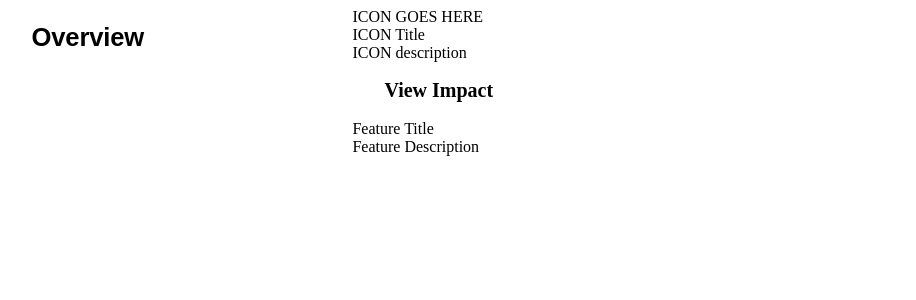
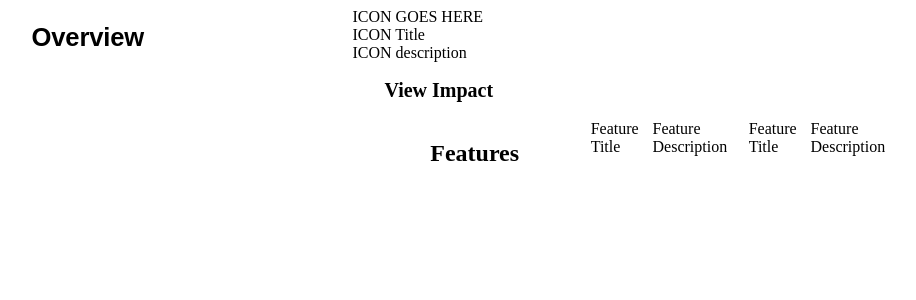
Before and after one commit to rpt25-FEC-tatertots/Overview, a React app: page / in a window 1280 px wide. Both pictures are taken after a click on the button "Specs And Features". Shown: the top 300 px of the page, without its empty margins (132-1048 px from the left). Built offline with nearby package versions, Linux system fonts and the light colour scheme; no server answers; the HTML template or start-up script is replaced by a standard one.

Commit message:
Need to refactor the component tree I think. Cutting a new branch.

```diff
--- a/client/src/components/ProductDetails.jsx
+++ b/client/src/components/ProductDetails.jsx
@@ -1,13 +1,35 @@
 import React from 'react';
 import styled from 'styled-components';
 
+const FeatureContainer = styled.div`
+  display: flex;
+  justify-content: center;
+`;
+
 // create style that can be applied to feature title text
+const FeatureHeader = styled.h2`
+  font-family: Nunito Sans;
+  font-weight: bold;
+  flex-basis: 25.390625%;
+`;
 
 // create style that can be applies to feature description text
+const FeatureDescription = styled.div`
+  font-family: Nunito Sans;
+  font-weight: 400;
+`;
 
 // create container with flexbox to hold everything
+const DetailsContainer = styled.div`
+  display: flex;
+  flex-direction: column;
+  flex-basis: 50%;
+`;
 
 // for each row, create a container with two columns
+const DetailsRow = styled.div`
+  display: flex;
+`;
 
 // display all rows in a column
 
@@ -20,10 +42,17 @@ class ProductDetails extends React.Component {
 
   render() {
     return (
-      <div>
-        <div>Feature Title</div>
-        <div>Feature Description</div>
-      </div>
+      <FeatureContainer>
+        <FeatureHeader>Features</FeatureHeader>
+        <DetailsContainer>
+          <DetailsRow>
+            <div>Feature Title</div>
+            <div>Feature Description</div>
+            <div>Feature Title</div>
+            <div>Feature Description</div>
+          </DetailsRow>
+        </DetailsContainer>
+      </FeatureContainer>
     );
   }
 }
```
Also changed, not shown: public/dist/bundle.js.
